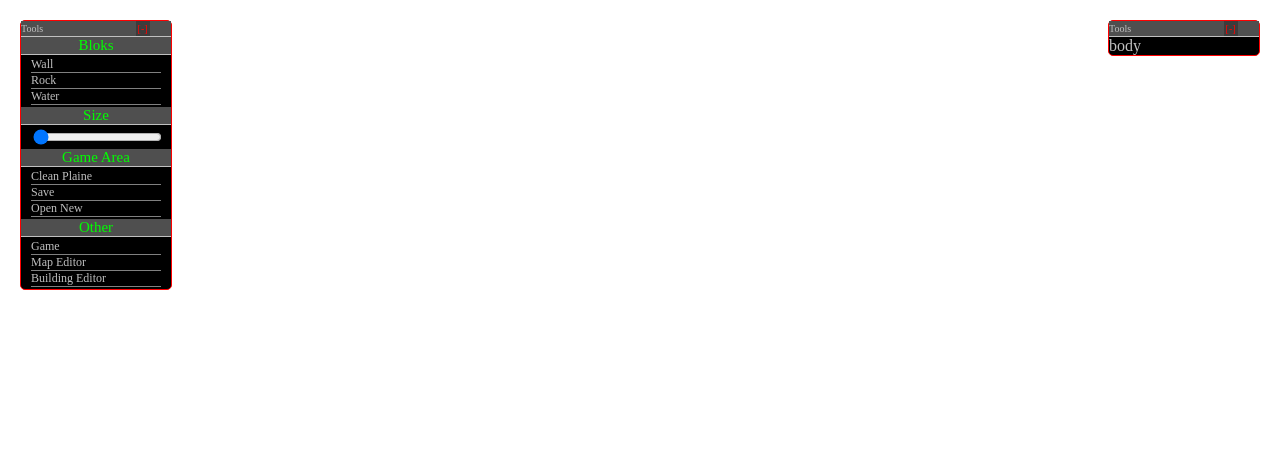
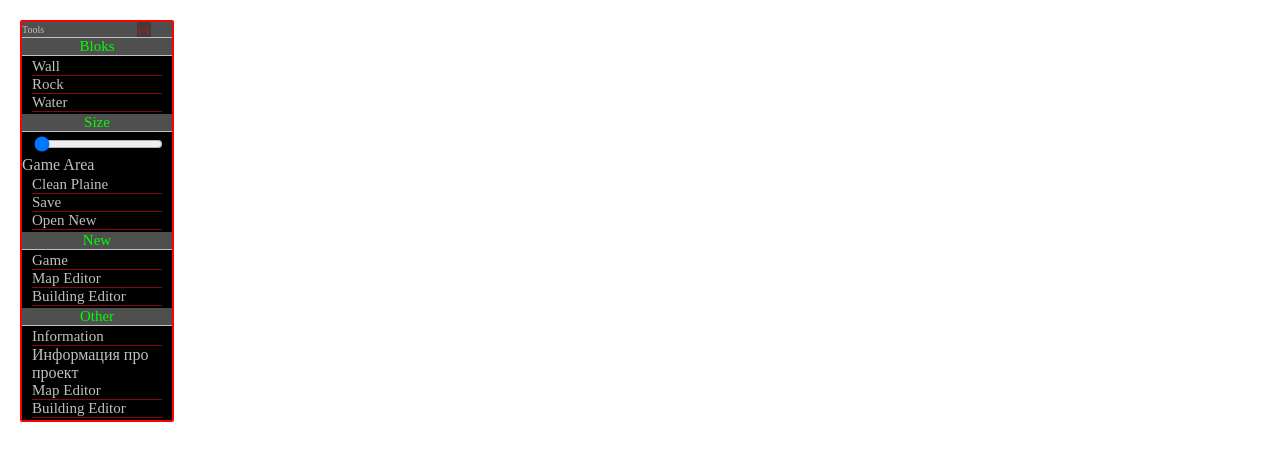
Before and after one commit to Barakuda91/atomic, a plain HTML site: page index.html in a window 1280 px wide. Drawn offline with nearby package versions, Linux system fonts and the light colour scheme.

Commit message:
Add some

```diff
--- a/atomizer.js
+++ b/atomizer.js
@@ -28,7 +28,7 @@
       });
       $('#blocks .hide, #infos .hide').click(function()
       {
-        $(this).parent().parent().find('.body').toggle();
+        $(this).closest('.removable').find('.body').toggle();
       });
 
       $('body').on('keydown', this.keydown);
--- a/index.html
+++ b/index.html
@@ -24,32 +24,33 @@
         </div>
 
 
-        <div class="headLine">Game Area</div>
+        <div class="GameheadLine">Game Area</div>
         <div class="linkBlock">
           <div class="link">Clean Plaine</div>
           <div class="link">Save</div>
           <div class="link">Open New</div>
         </div>
 
-        <div class="headLine">Other</div>
+        <div class="headLine">New</div>
         <div class="linkBlock">
           <div class="link">Game</div>
           <div class="link">Map Editor</div>
           <div class="link">Building Editor</div>
         </div>
 
+        <div class="headLine">Other</div>
+          <div class="linkBlock">
+            <div id="info">
+              <div class="title link">Information</div>
+              <div class="body">Информация про проект</div>
+            </div>
+            <div class="link">Map Editor</div>
+            <div class="link">Building Editor</div>
+        </div>
+
       </div>
     </div>
 
-    <div id="infos" class="removable">
-      <div class="navigation">
-        Tools
-        <div class="hide">[-]</div>
-      </div>
-      <div class="body">
-        body
-      </div>
-    </div>
 
 
 
--- a/style.css
+++ b/style.css
@@ -7,8 +7,8 @@ body, html, canvas{
 }
 .removable{
   position:fixed;
-  border: 1px solid red;
-  border-radius: 5px;
+  border: 2px solid red;
+  border-radius: 2px;
   background: black;
   color: silver;
   width: 150px;
@@ -36,12 +36,12 @@ body, html, canvas{
 }
 .removable .link{
   cursor: pointer;
-  font-size: 12px;
-  border-bottom: 1px solid gray;
+  font-size: 15px;
+  border-bottom: 1px solid #840713;
 }
 .removable .link:hover{
-  border-bottom: 1px solid red;
-  color: white;
+  border-bottom: 1px solid #95C228;
+  color: #95C228;
 }
 .removable .linkBlock{
   padding: 2px 10px;
```
